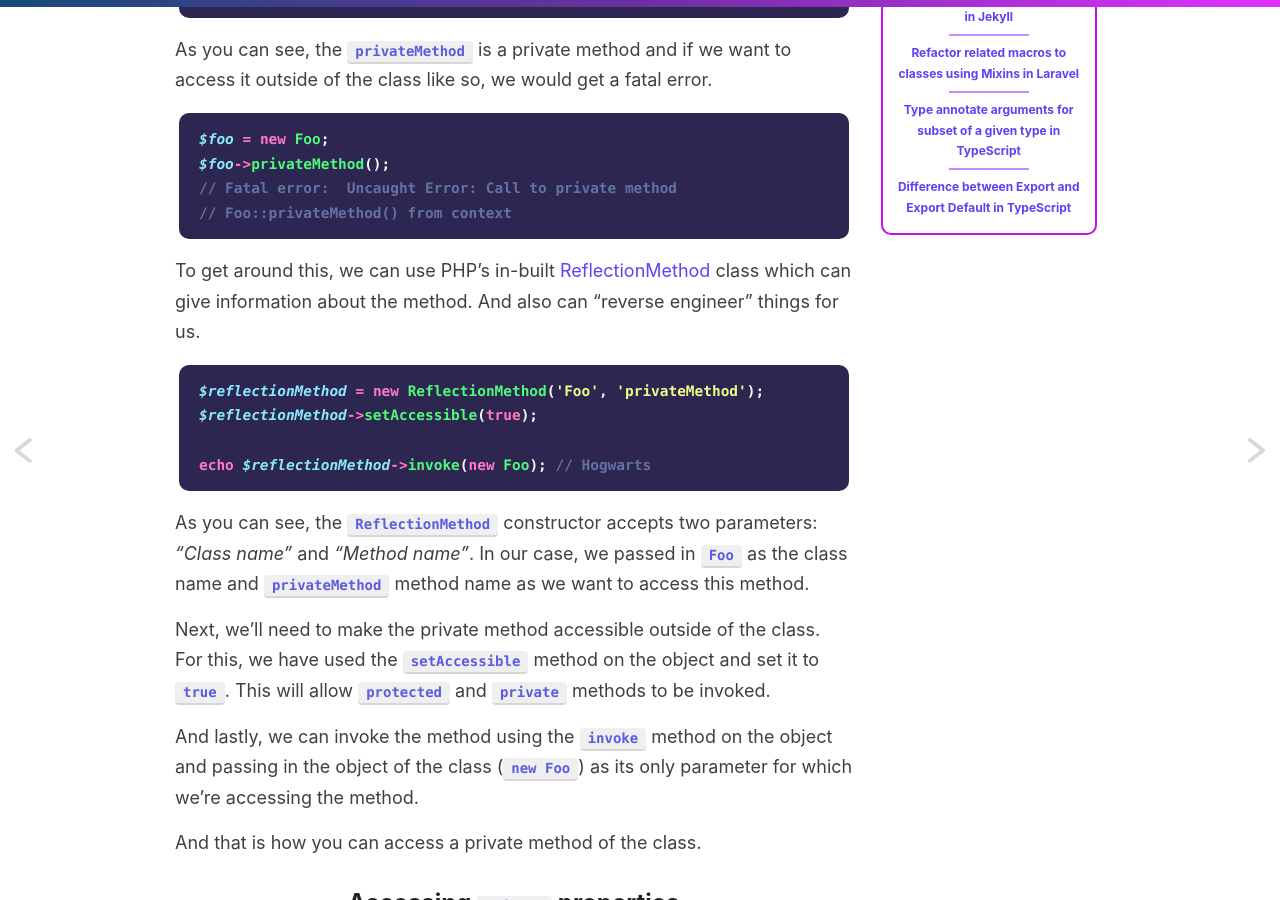
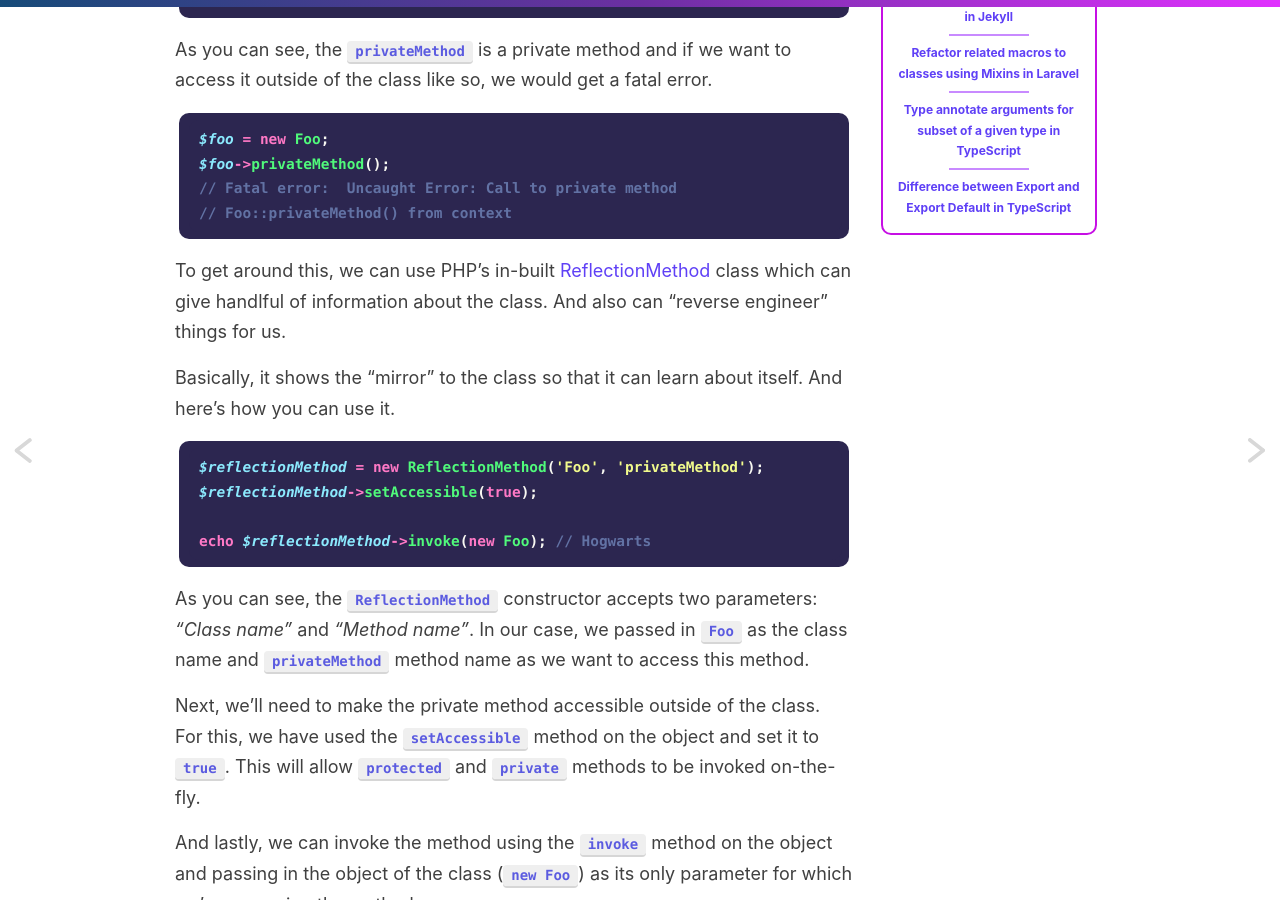
Before and after one commit to varunkumardev/amitmerchant1990.github.io, a Jekyll site: the page built from _posts/2020-8-11-accessing-private-methods-outside-of-class-using-reflection-php.md, in a window 1280 px wide and 900 px high, scrolled down 1097 px. Built offline with Jekyll 4.4.1, drawn with Linux system fonts in a browser that asks for light colours; comment, search, counter and statistics services are not loaded.

Commit message:
improve post.

````diff
--- a/_posts/2020-8-11-accessing-private-methods-outside-of-class-using-reflection-php.md
+++ b/_posts/2020-8-11-accessing-private-methods-outside-of-class-using-reflection-php.md
@@ -37,7 +37,9 @@ $foo->privateMethod();
 // Foo::privateMethod() from context
 ```
 
-To get around this, we can use PHP's in-built [ReflectionMethod](https://www.php.net/manual/en/class.reflectionmethod.php) class which can give information about the method. And also can "reverse engineer" things for us.
+To get around this, we can use PHP's in-built [ReflectionMethod](https://www.php.net/manual/en/class.reflectionmethod.php) class which can give handlful of information about the class. And also can "reverse engineer" things for us.
+
+Basically, it shows the "mirror" to the class so that it can learn about itself. And here's how you can use it.
 
 ```php
 $reflectionMethod = new ReflectionMethod('Foo', 'privateMethod');
@@ -48,7 +50,7 @@ echo $reflectionMethod->invoke(new Foo); // Hogwarts
 
 As you can see, the `ReflectionMethod` constructor accepts two parameters: *"Class name"* and *"Method name"*. In our case, we passed in `Foo` as the class name and `privateMethod` method name as we want to access this method.
 
-Next, we'll need to make the private method accessible outside of the class. For this, we have used the `setAccessible` method on the object and set it to `true`. This will allow `protected` and `private` methods to be invoked.
+Next, we'll need to make the private method accessible outside of the class. For this, we have used the `setAccessible` method on the object and set it to `true`. This will allow `protected` and `private` methods to be invoked on-the-fly.
 
 And lastly, we can invoke the method using the `invoke` method on the object and passing in the object of the class (`new Foo`) as its only parameter for which we're accessing the method.
 
````
